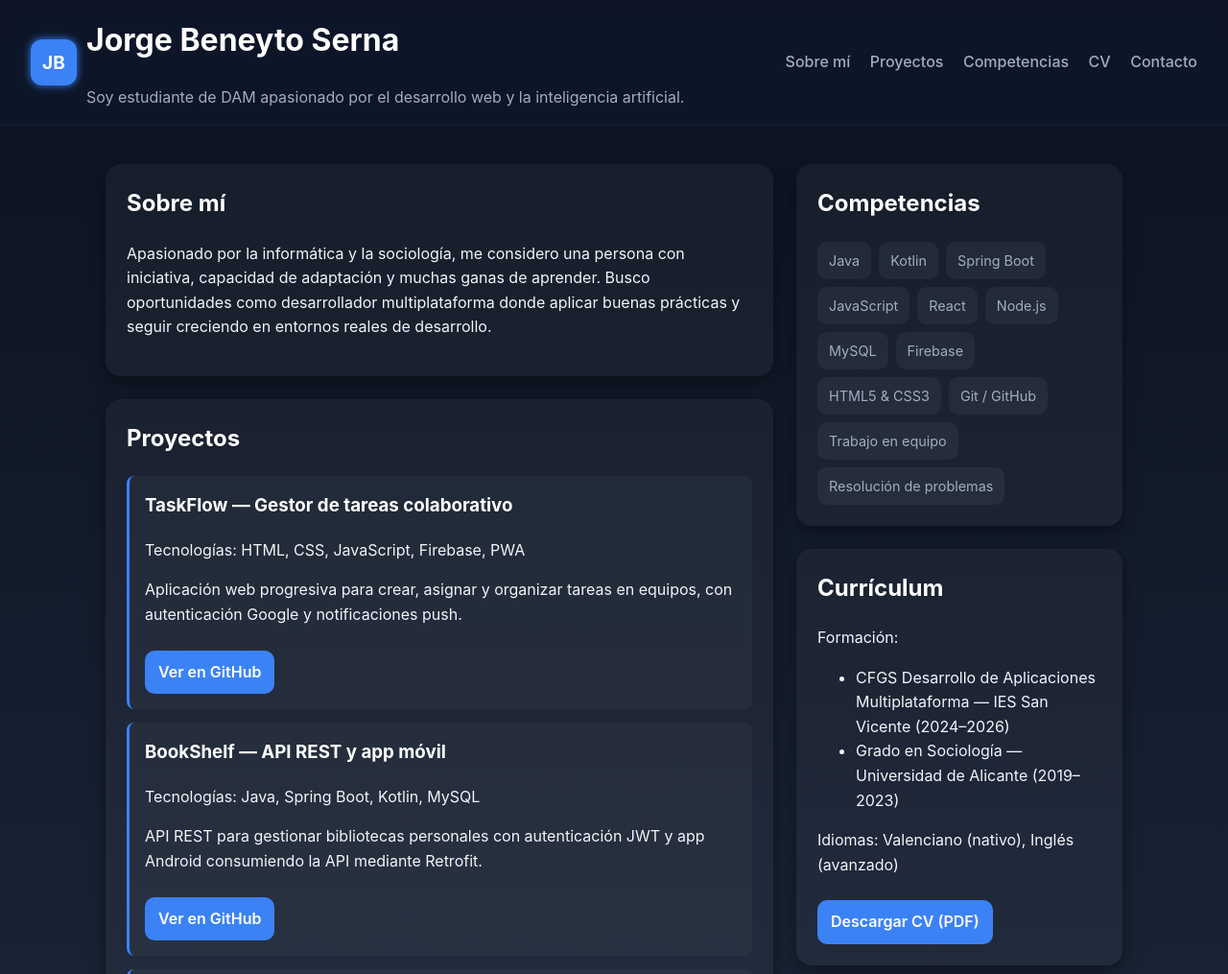
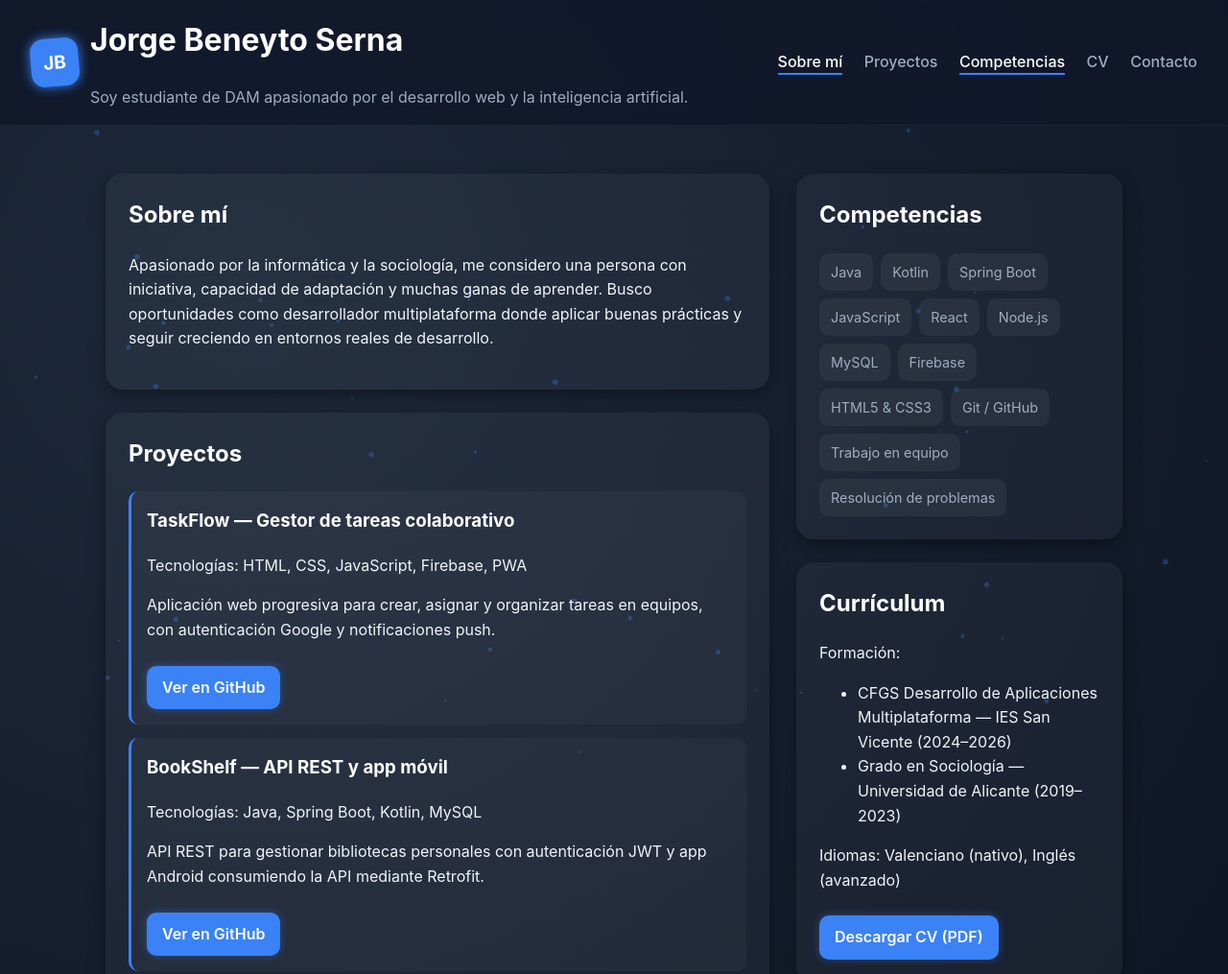
Before and after one commit to gorjewe/Portfolio-Jorge-Beneyto, a plain HTML site: page index.html in a window 1280 px wide. Shown: the top 1015 px of the page at 96% size. Drawn offline with Linux system fonts and the light colour scheme.

Commit message:
Update index.html

```diff
--- a/index.html
+++ b/index.html
@@ -5,36 +5,185 @@
   <meta name="viewport" content="width=device-width, initial-scale=1">
   <title>Jorge Beneyto — Portfolio</title>
   <style>
-    :root{--accent:#3b82f6;--bg:#0f1724;--card:#10192f;--muted:#a0aec0;--hover:#2563eb}
-    *{box-sizing:border-box;transition:all .25s ease}
-    body{font-family:'Inter',system-ui,sans-serif;margin:0;background:linear-gradient(180deg,#0b1220,#1e293b);color:#f1f5f9;line-height:1.6;scroll-behavior:smooth}
-    header{position:sticky;top:0;background:rgba(15,23,42,.85);backdrop-filter:blur(8px);z-index:10;padding:16px 32px;display:flex;justify-content:space-between;align-items:center;border-bottom:1px solid rgba(255,255,255,.05)}
-    .brand{display:flex;align-items:center;gap:10px}
-    .logo{width:48px;height:48px;border-radius:12px;background:var(--accent);display:flex;align-items:center;justify-content:center;font-weight:700;font-size:1.2rem;color:white;box-shadow:0 0 8px var(--accent)}
-    nav a{color:var(--muted);text-decoration:none;margin-left:16px;font-weight:500;position:relative}
-    nav a::after{content:'';position:absolute;bottom:-4px;left:0;width:0;height:2px;background:var(--accent);transition:width .3s ease}
-    nav a:hover{color:white}
-    nav a:hover::after{width:100%}
+    :root{
+      --accent:#3b82f6;
+      --bg:#0f1724;
+      --card:#10192f;
+      --muted:#a0aec0;
+      --hover:#2563eb;
+    }
+    *{box-sizing:border-box;transition:all .25s ease;}
+    body{
+      font-family:'Inter',system-ui,sans-serif;
+      margin:0;
+      background:radial-gradient(circle at 20% 20%,#1e293b 0%,#0b1220 100%);
+      color:#f1f5f9;
+      line-height:1.6;
+      overflow-x:hidden;
+      scroll-behavior:smooth;
+    }
 
-    main{max-width:1100px;margin:auto;padding:40px 20px;display:grid;grid-template-columns:1fr 340px;gap:24px}
-    section,aside{animation:fadeIn 1s ease forwards;opacity:0}
-    @keyframes fadeIn{to{opacity:1;}}
-    .card{background:rgba(255,255,255,0.04);padding:22px;border-radius:16px;box-shadow:0 6px 18px rgba(0,0,0,0.4);margin-bottom:24px}
-    h1,h2,h3{margin-top:0;color:white}
-    .projects .project{padding:16px;border-left:3px solid var(--accent);border-radius:8px;background:rgba(255,255,255,0.03);margin-bottom:14px;transform:translateY(0)}
-    .projects .project:hover{transform:translateY(-4px);box-shadow:0 6px 12px rgba(37,99,235,0.25)}
-    .btn{display:inline-block;padding:10px 14px;border-radius:10px;background:var(--accent);color:white;text-decoration:none;font-weight:600;margin-top:8px}
-    .btn:hover{background:var(--hover)}
-    .skills{display:flex;flex-wrap:wrap;gap:8px;list-style:none;padding:0;margin:0}
-    .skills li{padding:8px 12px;background:rgba(255,255,255,0.05);border-radius:10px;font-size:0.9rem;color:var(--muted)}
-    .skills li:hover{background:var(--accent);color:white;transform:scale(1.05)}
-    .floating-btn{position:fixed;bottom:20px;right:20px;background:var(--accent);color:white;padding:14px 18px;border-radius:50%;font-size:20px;cursor:pointer;box-shadow:0 4px 10px rgba(0,0,0,.4)}
-    .floating-btn:hover{background:var(--hover);transform:rotate(15deg)}
-    footer{text-align:center;padding:20px;color:var(--muted)}
-    @media(max-width:880px){main{grid-template-columns:1fr;}header{flex-direction:column;align-items:flex-start}}
+    /* Fondo animado con partículas */
+    canvas#bg{
+      position:fixed;
+      top:0;left:0;width:100%;height:100%;
+      z-index:-1;
+      background:transparent;
+    }
+
+    header{
+      position:sticky;top:0;
+      background:rgba(15,23,42,.8);
+      backdrop-filter:blur(10px);
+      z-index:10;
+      padding:16px 32px;
+      display:flex;justify-content:space-between;align-items:center;
+      border-bottom:1px solid rgba(255,255,255,.05);
+    }
+
+    .brand{display:flex;align-items:center;gap:12px;}
+    .logo{
+      width:50px;height:50px;border-radius:14px;
+      background:var(--accent);
+      display:flex;align-items:center;justify-content:center;
+      font-weight:700;font-size:1.2rem;
+      color:white;
+      box-shadow:0 0 12px var(--accent);
+      transform:rotate(-5deg);
+    }
+    .logo:hover{transform:rotate(0deg) scale(1.1);box-shadow:0 0 18px var(--accent);}
+
+    nav a{
+      color:var(--muted);
+      text-decoration:none;
+      margin-left:18px;
+      font-weight:500;
+      position:relative;
+      padding-bottom:4px;
+    }
+    nav a::after{
+      content:'';
+      position:absolute;bottom:0;left:0;
+      width:0;height:2px;
+      background:var(--accent);
+      transition:width .3s ease;
+    }
+    nav a:hover{color:white;}
+    nav a:hover::after{width:100%;}
+    nav a.active{color:white;}
+    nav a.active::after{width:100%;}
+
+    main{
+      max-width:1100px;
+      margin:auto;
+      padding:50px 20px;
+      display:grid;
+      grid-template-columns:1fr 340px;
+      gap:28px;
+    }
+
+    section,aside{opacity:0;transform:translateY(30px);}
+    @keyframes fadeInUp{to{opacity:1;transform:translateY(0);}}
+
+    .card{
+      background:rgba(255,255,255,0.04);
+      padding:24px;
+      border-radius:18px;
+      box-shadow:0 6px 18px rgba(0,0,0,0.4);
+      margin-bottom:24px;
+      backdrop-filter:blur(6px);
+      transform-style:preserve-3d;
+    }
+    .card:hover{
+      transform:translateY(-4px) rotateX(2deg) rotateY(-1deg);
+      box-shadow:0 8px 24px rgba(37,99,235,0.25);
+    }
+
+    h1,h2,h3{margin-top:0;color:white;}
+    .projects .project{
+      padding:16px;
+      border-left:3px solid var(--accent);
+      border-radius:10px;
+      background:rgba(255,255,255,0.03);
+      margin-bottom:14px;
+      transition:transform .3s ease, box-shadow .3s ease;
+    }
+    .projects .project:hover{
+      transform:translateY(-5px) scale(1.02);
+      box-shadow:0 8px 20px rgba(37,99,235,0.25);
+    }
+
+    .btn{
+      display:inline-block;
+      padding:10px 16px;
+      border-radius:10px;
+      background:var(--accent);
+      color:white;
+      text-decoration:none;
+      font-weight:600;
+      margin-top:8px;
+      box-shadow:0 0 8px rgba(59,130,246,.4);
+    }
+    .btn:hover{
+      background:var(--hover);
+      transform:translateY(-2px);
+      box-shadow:0 0 14px rgba(37,99,235,.5);
+    }
+
+    .skills{
+      display:flex;flex-wrap:wrap;
+      gap:8px;list-style:none;padding:0;margin:0;
+    }
+    .skills li{
+      padding:8px 12px;
+      background:rgba(255,255,255,0.05);
+      border-radius:10px;
+      font-size:0.9rem;
+      color:var(--muted);
+      cursor:default;
+    }
+    .skills li:hover{
+      background:var(--accent);
+      color:white;
+      transform:scale(1.08);
+      box-shadow:0 0 8px rgba(59,130,246,0.4);
+    }
+
+    .floating-btn{
+      position:fixed;bottom:22px;right:22px;
+      background:var(--accent);
+      color:white;
+      padding:16px;
+      border-radius:50%;
+      font-size:20px;
+      cursor:pointer;
+      box-shadow:0 4px 10px rgba(0,0,0,.4);
+      display:none;
+    }
+    .floating-btn:hover{
+      background:var(--hover);
+      transform:rotate(20deg) scale(1.1);
+    }
+
+    footer{
+      text-align:center;
+      padding:24px;
+      color:var(--muted);
+      font-size:0.9rem;
+      border-top:1px solid rgba(255,255,255,0.05);
+      margin-top:40px;
+    }
+
+    @media(max-width:880px){
+      main{grid-template-columns:1fr;}
+      header{flex-direction:column;align-items:flex-start;}
+      nav{margin-top:10px;}
+    }
   </style>
 </head>
 <body>
+  <canvas id="bg"></canvas>
+
   <header>
     <div class="brand">
       <div class="logo">JB</div>
@@ -90,18 +239,9 @@
       <div class="card" id="skills">
         <h2>Competencias</h2>
         <ul class="skills">
-          <li>Java</li>
-          <li>Kotlin</li>
-          <li>Spring Boot</li>
-          <li>JavaScript</li>
-          <li>React</li>
-          <li>Node.js</li>
-          <li>MySQL</li>
-          <li>Firebase</li>
-          <li>HTML5 & CSS3</li>
-          <li>Git / GitHub</li>
-          <li>Trabajo en equipo</li>
-          <li>Resolución de problemas</li>
+          <li>Java</li><li>Kotlin</li><li>Spring Boot</li><li>JavaScript</li><li>React</li>
+          <li>Node.js</li><li>MySQL</li><li>Firebase</li><li>HTML5 & CSS3</li><li>Git / GitHub</li>
+          <li>Trabajo en equipo</li><li>Resolución de problemas</li>
         </ul>
       </div>
 
@@ -131,9 +271,13 @@
   <div class="floating-btn" id="topBtn">↑</div>
 
   <script>
-    // Animación al hacer scroll
+    // Animación de aparición
     const observer=new IntersectionObserver((entries)=>{
-      entries.forEach(entry=>{if(entry.isIntersecting){entry.target.style.opacity='1';}});
+      entries.forEach(entry=>{
+        if(entry.isIntersecting){
+          entry.target.style.animation='fadeInUp 0.8s ease forwards';
+        }
+      });
     },{threshold:.2});
     document.querySelectorAll('section,aside').forEach(el=>observer.observe(el));
 
@@ -142,10 +286,47 @@
     btn.addEventListener('click',()=>window.scrollTo({top:0,behavior:'smooth'}));
     window.addEventListener('scroll',()=>{btn.style.display=window.scrollY>300?'block':'none';});
 
-    // Suavizar enlaces
-    document.querySelectorAll('nav a').forEach(a=>{
-      a.addEventListener('click',e=>{e.preventDefault();document.querySelector(a.getAttribute('href')).scrollIntoView({behavior:'smooth'});});
+    // Enlaces suaves + activo
+    const links=document.querySelectorAll('nav a');
+    links.forEach(a=>{
+      a.addEventListener('click',e=>{
+        e.preventDefault();
+        const target=document.querySelector(a.getAttribute('href'));
+        target.scrollIntoView({behavior:'smooth'});
+      });
     });
+    window.addEventListener('scroll',()=>{
+      let fromTop=window.scrollY+100;
+      links.forEach(link=>{
+        const section=document.querySelector(link.hash);
+        if(section.offsetTop<=fromTop && section.offsetTop+section.offsetHeight>fromTop){
+          link.classList.add('active');
+        }else link.classList.remove('active');
+      });
+    });
+
+    // Fondo de partículas suaves
+    const canvas=document.getElementById('bg');
+    const ctx=canvas.getContext('2d');
+    let particles=[];
+    const num=50;
+    function resize(){canvas.width=innerWidth;canvas.height=innerHeight;}
+    window.addEventListener('resize',resize);resize();
+    for(let i=0;i<num;i++){
+      particles.push({x:Math.random()*canvas.width,y:Math.random()*canvas.height,r:Math.random()*2+1,dx:(Math.random()-.5)*0.5,dy:(Math.random()-.5)*0.5});
+    }
+    function draw(){
+      ctx.clearRect(0,0,canvas.width,canvas.height);
+      ctx.fillStyle='rgba(59,130,246,0.3)';
+      particles.forEach(p=>{
+        ctx.beginPath();ctx.arc(p.x,p.y,p.r,0,Math.PI*2);ctx.fill();
+        p.x+=p.dx;p.y+=p.dy;
+        if(p.x<0||p.x>canvas.width)p.dx*=-1;
+        if(p.y<0||p.y>canvas.height)p.dy*=-1;
+      });
+      requestAnimationFrame(draw);
+    }
+    draw();
   </script>
 </body>
 </html>
```
